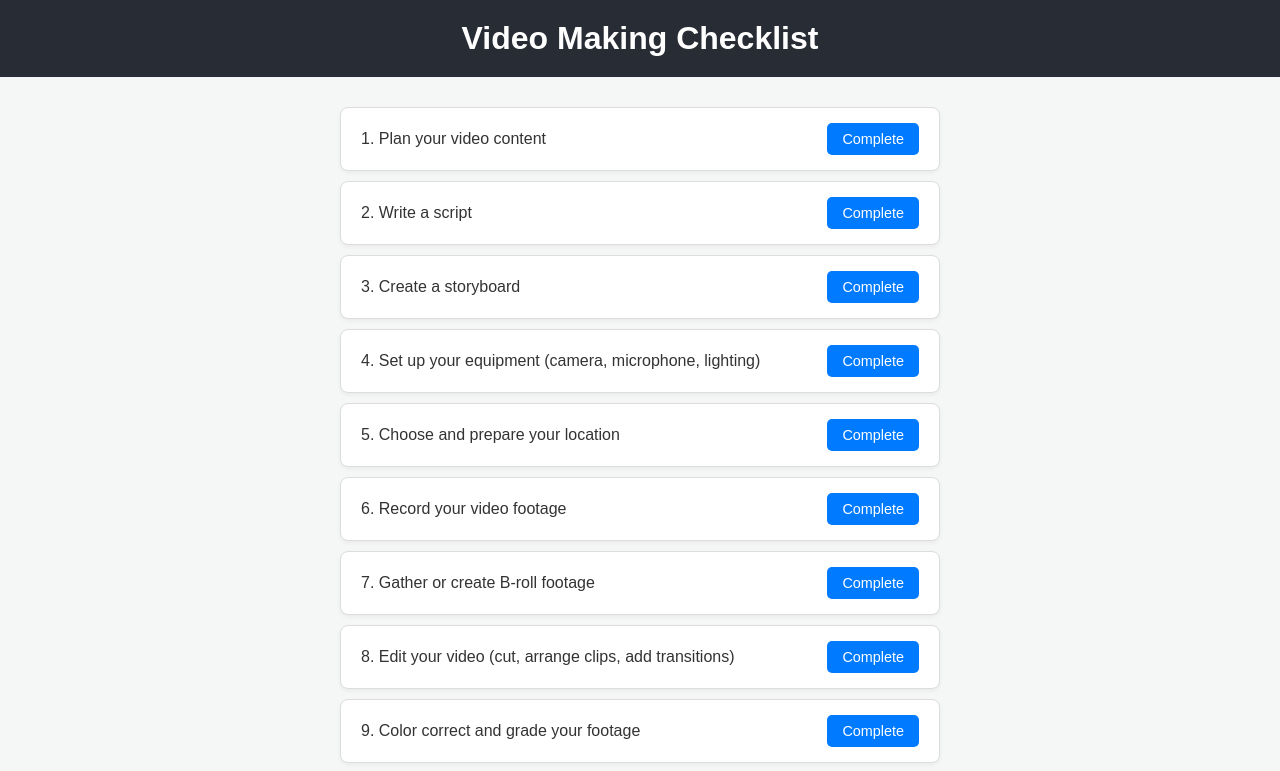
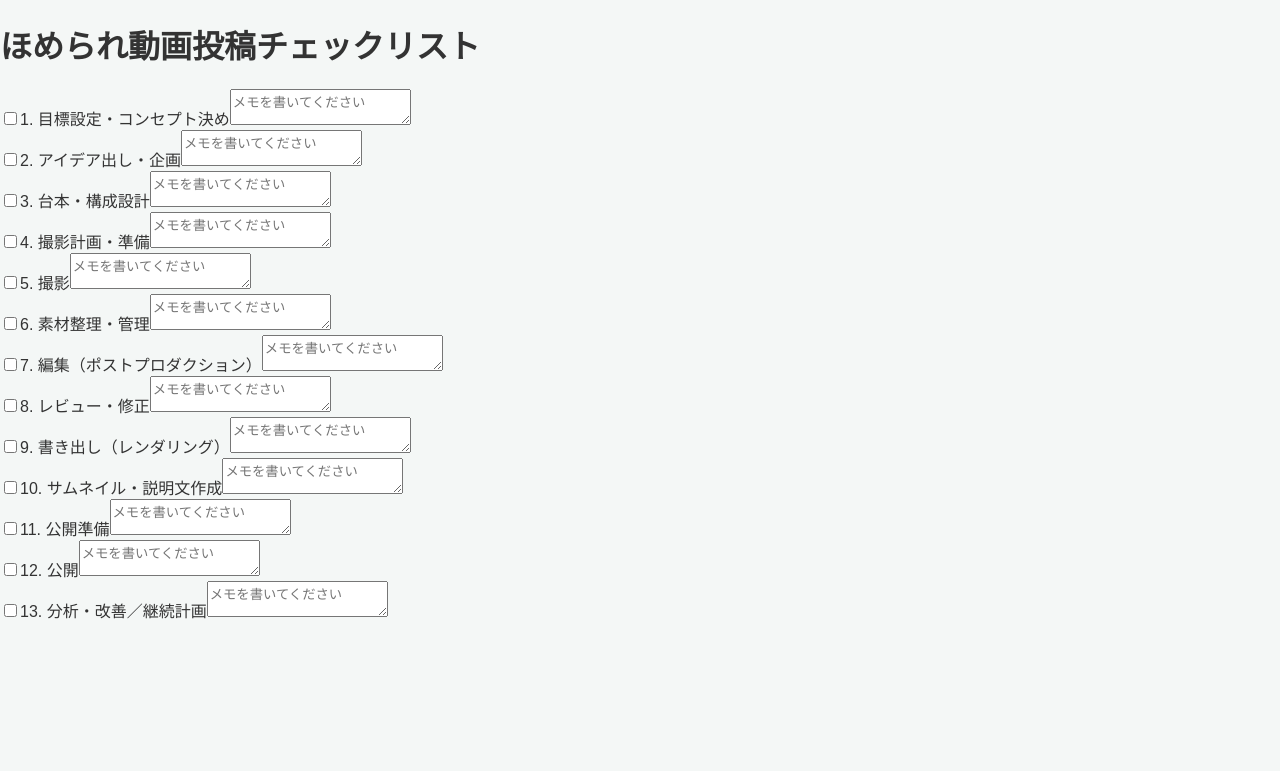
Before and after one commit to kanacyu99/HOMERAREDOUGATOUKOU, a React (Create React App) app in the folder video-checklist-app/: page / in a window 1280 px wide. Shown: the top 771 px of the page. Built offline with nearby package versions, Linux system fonts and the light colour scheme.

Commit message:
Update App.js

```diff
--- a/video-checklist-app/src/App.js
+++ b/video-checklist-app/src/App.js
@@ -1,68 +1,92 @@
-import React, { useState, useEffect } from 'react';
-import './App.css';
-import ChecklistItem from './ChecklistItem'; // Import the ChecklistItem component
+import { useEffect, useState } from "react";
+import "./App.css";
 
-// Define the 13 video-making steps
-const initialSteps = [
-  { id: 1, text: '1. Plan your video content', completed: false },
-  { id: 2, text: '2. Write a script', completed: false },
-  { id: 3, text: '3. Create a storyboard', completed: false },
-  { id: 4, text: '4. Set up your equipment (camera, microphone, lighting)', completed: false },
-  { id: 5, text: '5. Choose and prepare your location', completed: false },
-  { id: 6, text: '6. Record your video footage', completed: false },
-  { id: 7, text: '7. Gather or create B-roll footage', completed: false },
-  { id: 8, text: '8. Edit your video (cut, arrange clips, add transitions)', completed: false },
-  { id: 9, text: '9. Color correct and grade your footage', completed: false },
-  { id: 10, text: '10. Add text, graphics, and animations', completed: false },
-  { id: 11, text: '11. Mix audio (voiceover, music, sound effects)', completed: false },
-  { id: 12, text: '12. Export your final video', completed: false },
-  { id: 13, text: '13. Upload and promote your video', completed: false },
+const steps = [
+  "目標設定・コンセプト決め",
+  "アイデア出し・企画",
+  "台本・構成設計",
+  "撮影計画・準備",
+  "撮影",
+  "素材整理・管理",
+  "編集（ポストプロダクション）",
+  "レビュー・修正",
+  "書き出し（レンダリング）",
+  "サムネイル・説明文作成",
+  "公開準備",
+  "公開",
+  "分析・改善／継続計画"
 ];
 
-const praiseMessages = [
-  "Great job!",
-  "よくできました！",
-  "Nice!",
-  "Awesome!",
-  "Keep it up!",
-  "Fantastic!",
-  "Well done!",
+const praises = [
+  "素晴らしい！🎉",
+  "Good job!✨",
+  "よくできました！💯",
+  "最高！👍",
+  "ナイス！🥳"
 ];
 
-function App() {
-  const [steps, setSteps] = useState(() => {
-    const savedSteps = localStorage.getItem('videoSteps');
-    return savedSteps ? JSON.parse(savedSteps) : initialSteps;
+export default function App() {
+  // 進捗とメモを localStorage から読み込み
+  const [progress, setProgress] = useState(() => {
+    const saved = JSON.parse(localStorage.getItem("progress") || "[]");
+    return saved.length ? saved : Array(steps.length).fill(false);
   });
 
+  const [notes, setNotes] = useState(() => {
+    return JSON.parse(localStorage.getItem("notes") || "[]");
+  });
+
+  const [praise, setPraise] = useState("");
+
+  // state が変わるたびに保存
   useEffect(() => {
-    localStorage.setItem('videoSteps', JSON.stringify(steps));
-  }, [steps]);
+    localStorage.setItem("progress", JSON.stringify(progress));
+  }, [progress]);
 
-  const toggleComplete = (id) => {
-    setSteps(
-      steps.map((step) =>
-        step.id === id ? { ...step, completed: !step.completed, praise: step.completed ? null : praiseMessages[Math.floor(Math.random() * praiseMessages.length)] } : step
-      )
-    );
+  useEffect(() => {
+    localStorage.setItem("notes", JSON.stringify(notes));
+  }, [notes]);
+
+  const toggle = (idx) => {
+    const next = [...progress];
+    next[idx] = !next[idx];
+    setProgress(next);
+    // 完了にした時だけ褒める
+    if (next[idx]) {
+      setPraise(praises[Math.floor(Math.random() * praises.length)]);
+      setTimeout(() => setPraise(""), 2500); // 2.5 秒でフェードアウト
+    }
+  };
+
+  const handleNote = (idx, value) => {
+    const next = [...notes];
+    next[idx] = value;
+    setNotes(next);
   };
 
   return (
-    <div className="App">
-      <header className="App-header">
-        <h1>Video Making Checklist</h1>
-      </header>
-      <div className="checklist-container">
-        {steps.map((step) => (
-          <ChecklistItem
-            key={step.id}
-            step={step}
-            onToggleComplete={toggleComplete}
+    <div className="container">
+      <h1 className="title">ほめられ動画投稿チェックリスト</h1>
+
+      {steps.map((label, idx) => (
+        <div key={idx} className="card">
+          <label>
+            <input
+              type="checkbox"
+              checked={progress[idx] || false}
+              onChange={() => toggle(idx)}
+            />
+            <span className="step-label">{idx + 1}. {label}</span>
+          </label>
+          <textarea
+            placeholder="メモを書いてください"
+            value={notes[idx] || ""}
+            onChange={(e) => handleNote(idx, e.target.value)}
           />
-        ))}
-      </div>
+        </div>
+      ))}
+
+      {praise && <div className="praise">{praise}</div>}
     </div>
   );
 }
-
-export default App;
```
